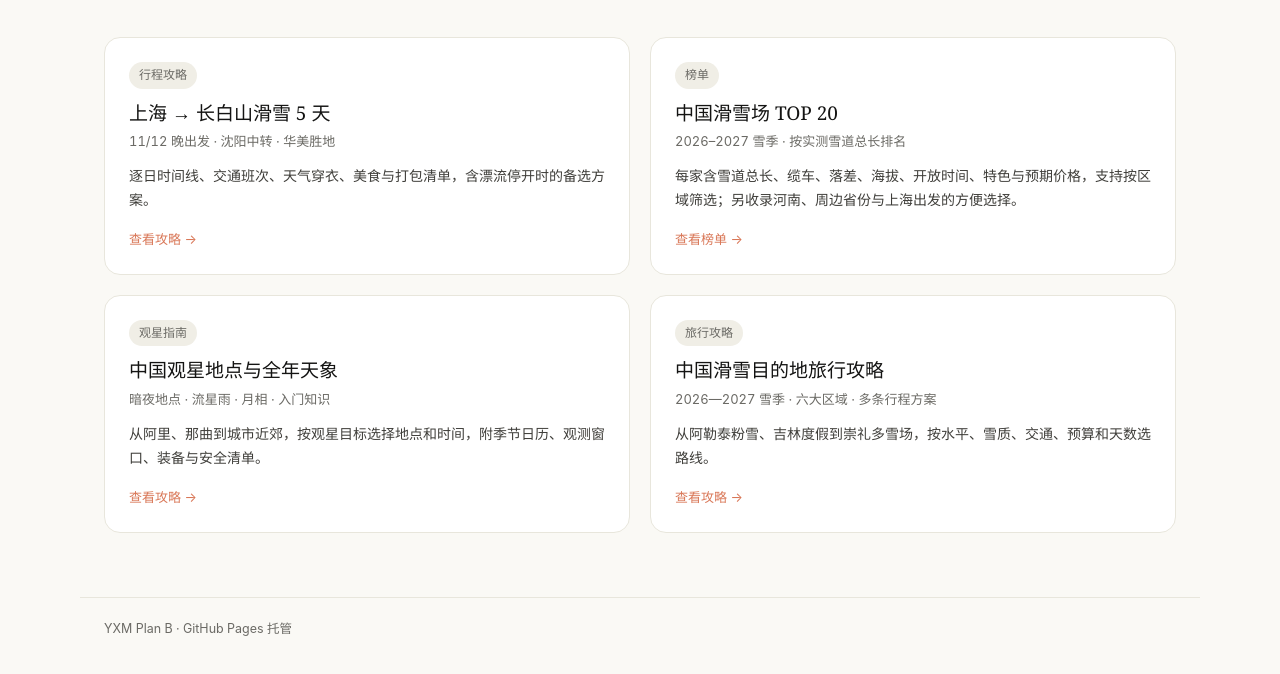
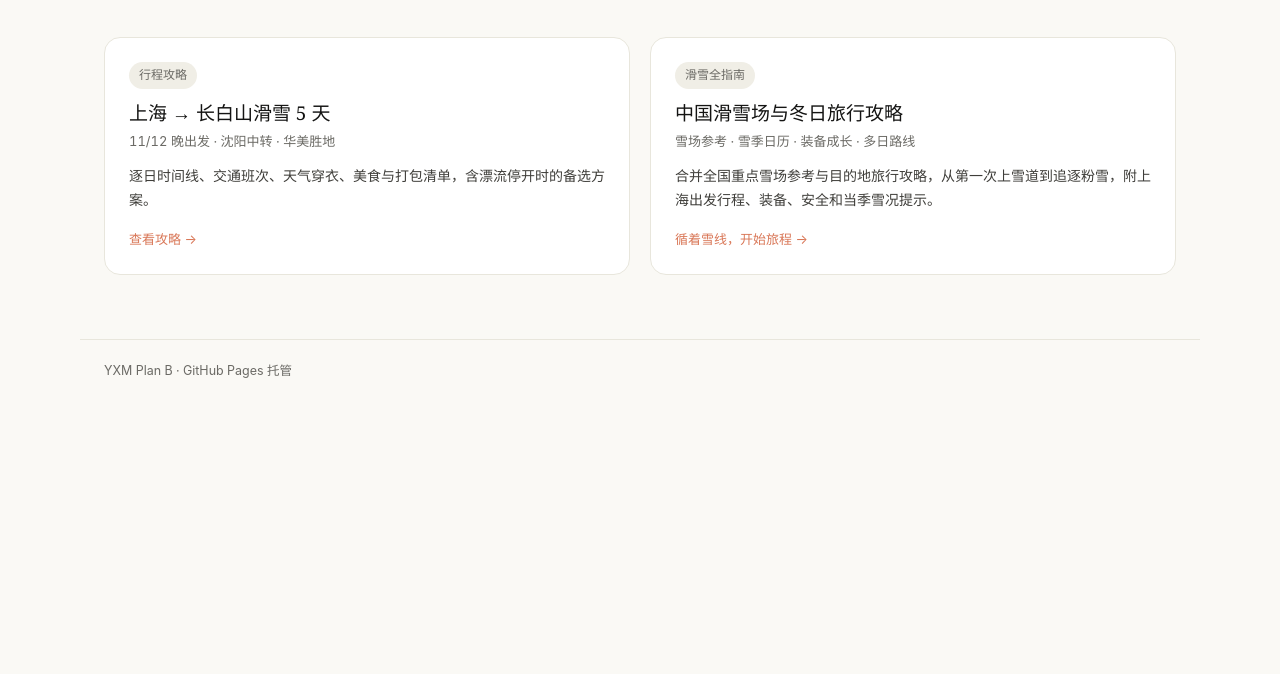
Before and after one commit to yangxiaomanc2/YXM_PlanB, a plain HTML site: page contents.html in a window 1280 px wide. Shown: the part 234-908 px from the top of the page. After the commit the page ends 800 px from the top, so only its background shows below. Drawn offline with Linux system fonts and the light colour scheme.

Commit message:
Consolidate ski guide entry in contents

```diff
--- a/contents.html
+++ b/contents.html
@@ -54,15 +54,7 @@ color:var(--muted);font-size:12.5px}
       <p>逐日时间线、交通班次、天气穿衣、美食与打包清单，含漂流停开时的备选方案。</p>
       <div class="go">查看攻略 →</div>
     </a>
-    <a class="card" href="./china-ski-resorts/">
-      <span class="tg">榜单</span>
-      <h2>中国滑雪场 TOP 20</h2>
-      <div class="st">2026–2027 雪季 · 按实测雪道总长排名</div>
-      <p>每家含雪道总长、缆车、落差、海拔、开放时间、特色与预期价格，支持按区域筛选；另收录河南、周边省份与上海出发的方便选择。</p>
-      <div class="go">查看榜单 →</div>
-    </a>
-    <a class="card" href="./stargazing-guide/"><span class="tg">观星指南</span><h2>中国观星地点与全年天象</h2><div class="st">暗夜地点 · 流星雨 · 月相 · 入门知识</div><p>从阿里、那曲到城市近郊，按观星目标选择地点和时间，附季节日历、观测窗口、装备与安全清单。</p><div class="go">查看攻略 →</div></a>
-    <a class="card" href="./china-ski-travel-guide/"><span class="tg">旅行攻略</span><h2>中国滑雪目的地旅行攻略</h2><div class="st">2026—2027 雪季 · 六大区域 · 多条行程方案</div><p>从阿勒泰粉雪、吉林度假到崇礼多雪场，按水平、雪质、交通、预算和天数选路线。</p><div class="go">查看攻略 →</div></a>
+    <a class="card" href="./china-ski-guide/"><span class="tg">滑雪全指南</span><h2>中国滑雪场与冬日旅行攻略</h2><div class="st">雪场参考 · 雪季日历 · 装备成长 · 多日路线</div><p>合并全国重点雪场参考与目的地旅行攻略，从第一次上雪道到追逐粉雪，附上海出发行程、装备、安全和当季雪况提示。</p><div class="go">循着雪线，开始旅程 →</div></a>
   </div>
 </main>
 
```
